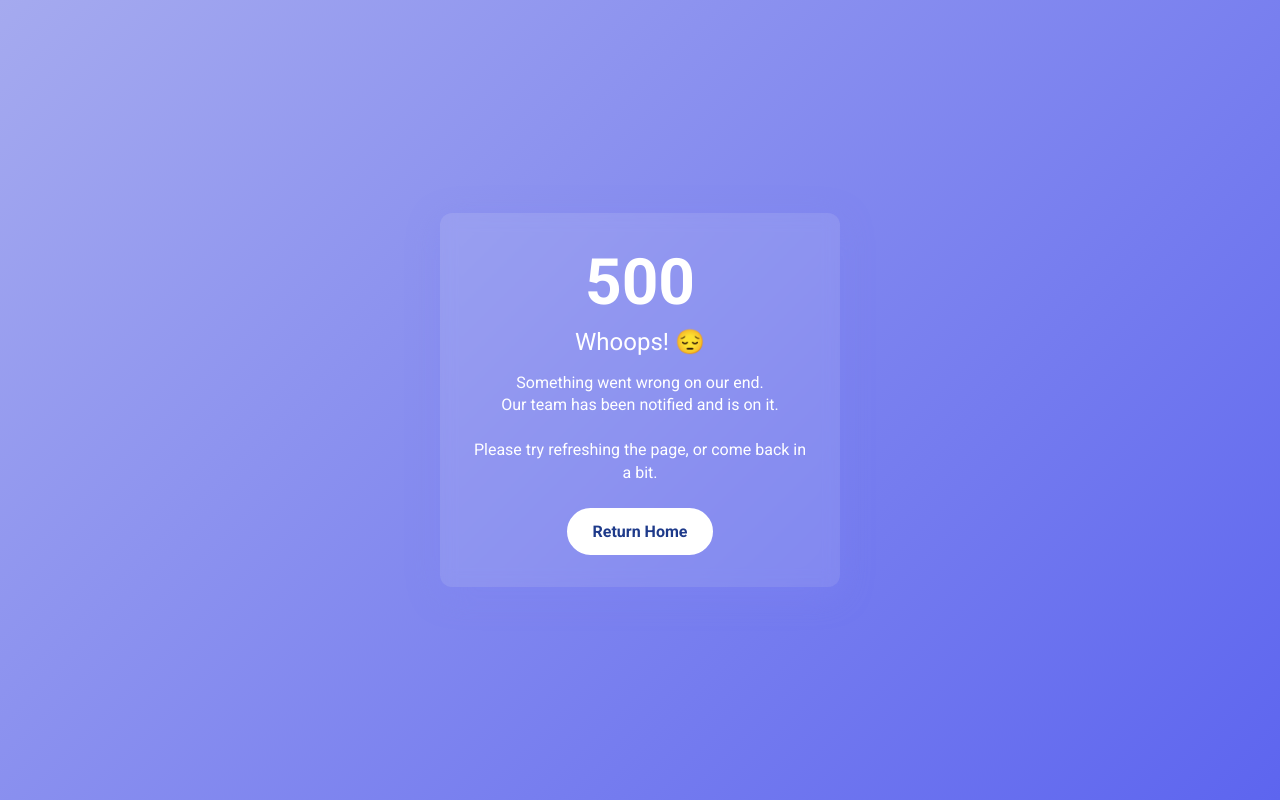
After one commit to jasontt33/verideal, a Flask app: template verideal-static-page/templates/500.html in a window 1280 px wide. The commit adds this page. Run offline with Flask 3, Linux system fonts and the light colour scheme; the template is opened without the code that fills it, so the values that code supplies are empty; some libraries are stand-ins or nearby versions.

Commit message:
initial commit

```diff
--- a/sql/db.sql
+++ b/sql/db.sql
@@ -53,6 +53,8 @@ CREATE TABLE deals (
   verified_at          TIMESTAMPTZ  NOT NULL DEFAULT NOW(),
   display_verified_at  BOOLEAN      NOT NULL DEFAULT FALSE,
   display_verified_by  BOOLEAN      NOT NULL DEFAULT FALSE,
+  sales_trainer        VARCHAR(255) NOT NULL,
+  sales_manager        VARCHAR(255) NOT NULL,
   created_at           TIMESTAMPTZ  NOT NULL DEFAULT NOW(),
   updated_at           TIMESTAMPTZ  NOT NULL DEFAULT NOW(),
   closed_at            TIMESTAMPTZ,
--- a/templates/deals.html
+++ b/templates/deals.html
@@ -18,7 +18,8 @@
       align-items: flex-start;
       min-height: 100vh;
       background: #ffffff;
-      color: var(--blue);
+      color: #1E3A8A
+      /* color: var(--blue); */
       padding: 2rem;
     }
 
--- /dev/null
+++ b/verideal-static-page/templates/500.html
@@ -0,0 +1,82 @@
+<!DOCTYPE html>
+<html lang="en">
+<head>
+  <meta charset="UTF-8">
+  <meta name="viewport" content="width=device-width, initial-scale=1">
+  <title>500 – Something Went Wrong</title>
+  <link href="https://fonts.googleapis.com/css2?family=Roboto:wght@400;700&display=swap" rel="stylesheet">
+  <style>
+    /* Reset & box-sizing */
+    *, *::before, *::after { box-sizing: border-box; margin: 0; padding: 0; }
+
+    body {
+      font-family: 'Roboto', sans-serif;
+      display: flex;
+      justify-content: center;
+      align-items: center;
+      min-height: 100vh;
+      background: linear-gradient(135deg, #a5aaef 0%, #5d65ef 100%);
+      color: #fff;
+      text-align: center;
+      padding: 1rem;
+    }
+
+    .error-page {
+      max-width: 400px;
+      width: 90%;
+      background: rgba(255,255,255,0.1);
+      backdrop-filter: blur(8px);
+      border-radius: 12px;
+      padding: 2rem;
+      box-shadow: 0 8px 32px rgba(127,134,245,0.37);
+    }
+
+    .error-page h1 {
+      font-size: 4rem;
+      margin-bottom: 0.5rem;
+    }
+
+    .error-page h2 {
+      font-size: 1.5rem;
+      font-weight: 400;
+      margin-bottom: 1rem;
+    }
+
+    .error-page p {
+      font-size: 1rem;
+      margin-bottom: 1.5rem;
+      line-height: 1.4;
+    }
+
+    .btn {
+      display: inline-block;
+      padding: 0.75rem 1.5rem;
+      border: 2px solid #fff;
+      border-radius: 50px;
+      text-decoration: none;
+      color: #1E3A8A;
+      font-weight: 700;
+      background: #fff;
+      transition: background 0.3s, color 0.3s;
+    }
+
+    .btn:hover {
+      background: transparent;
+      color: #fff;
+    }
+  </style>
+</head>
+<body>
+  <div class="error-page">
+    <h1>500</h1>
+    <h2>Whoops! 😔</h2>
+    <p>
+      Something went wrong on our end.<br>
+      Our team has been notified and is on it.
+      <br><br>
+      Please try refreshing the page, or come back in a bit.
+    </p>
+    <a href="/" class="btn">Return Home</a>
+  </div>
+</body>
+</html>
```
Also changed, not shown: verideal-static-page/app.py (added, +79 -0 lines), verideal-static-page/requirements.txt (added, +7 -0 lines), verideal-static-page/templates/index.html (added, +136 -0 lines), verideal-static-page/templates/wheel.html (added, +35 -0 lines), verideal-static-page/static/images/verideal.png (added), 1 other file.
